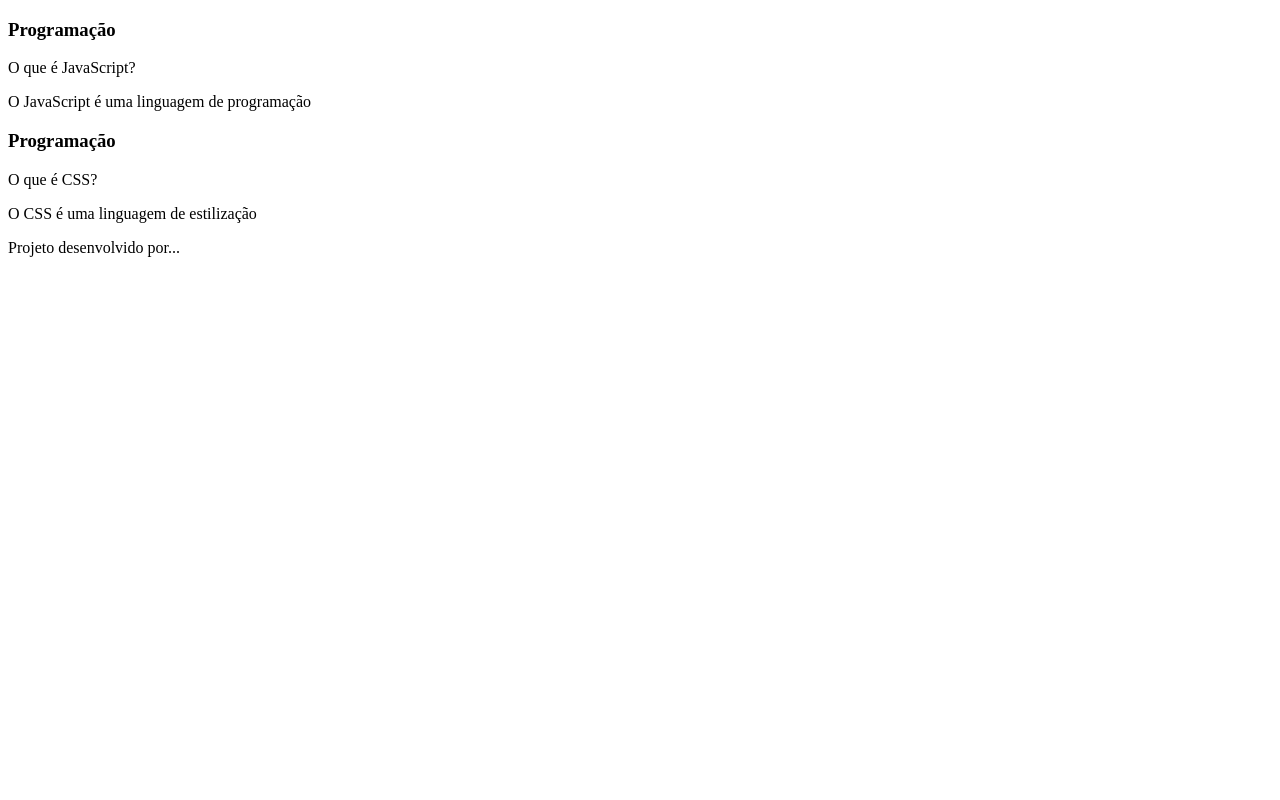
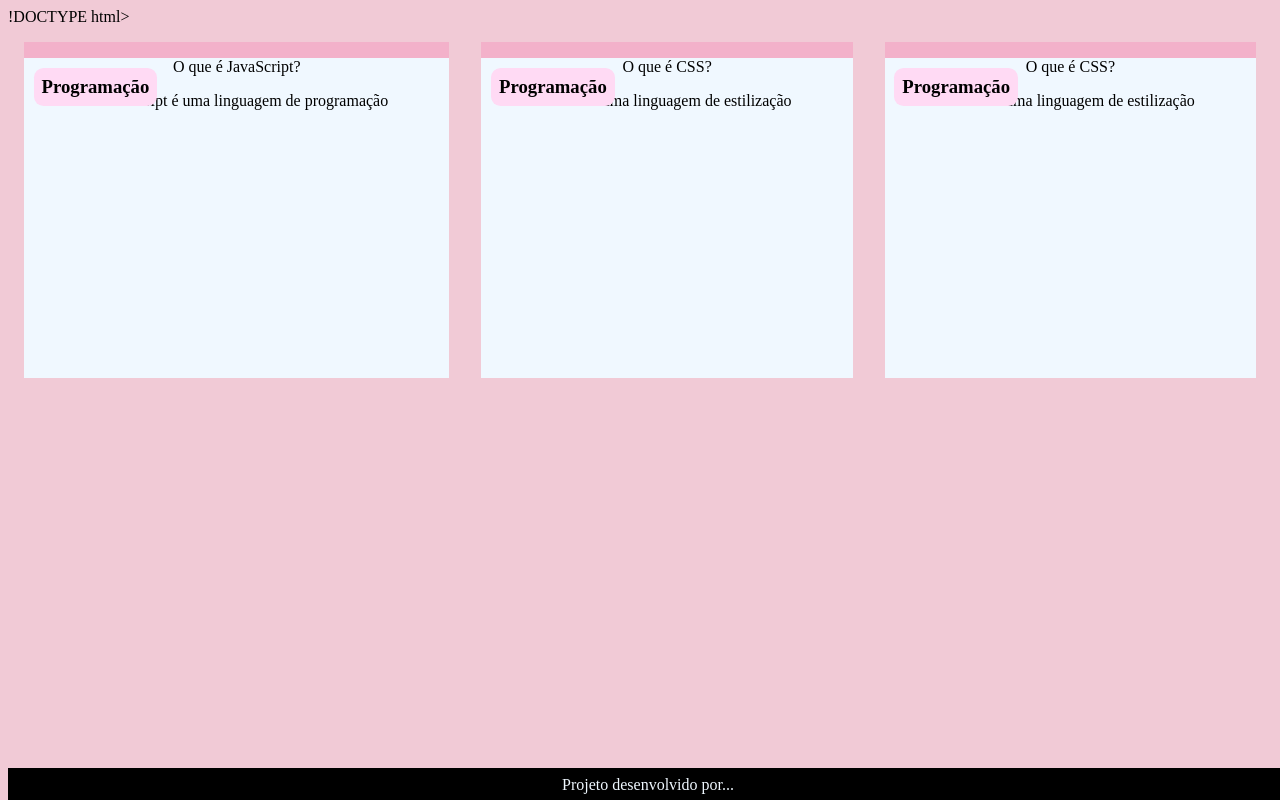
Before and after one commit to alicelemoos/ferramenta-interativa-2b-, a plain HTML site: page index.html in a window 1280 px wide. Drawn offline with Linux system fonts and the light colour scheme.

Commit message:
Update index.html

```diff
--- a/index.html
+++ b/index.html
@@ -1,11 +1,11 @@
-<!DOCTYPE html>
+!DOCTYPE html>
 <html lang="pt-br">
 
 <head>
     <meta charset="UTF-8">
     <meta name="viewport" content="width=device-width, initial-scale=1.0">
     <title>Flash card</title>
-<link rel="stylesheet" href="assets/style.css>
+    <link rel="stylesheet" href="assets/style.css">
 </head>
 
 <body>
@@ -39,6 +39,18 @@
                 </div>
             </article>
 
+            <article class="cartao">
+              <div class="cartao__conteudo">
+                  <h3>Programação</h3>
+                  <div class="cartao__conteudo__pergunta">
+                      <p>O que é CSS?</p>
+                  </div>
+                  <div class="cartao__conteudo__resposta">
+                      <p>O CSS é uma linguagem de estilização</p>
+                  </div>
+              </div>
+          </article>
+
         </section>
     </main>
 
```
Lines whose indentation alone changed are shown as unchanged.
